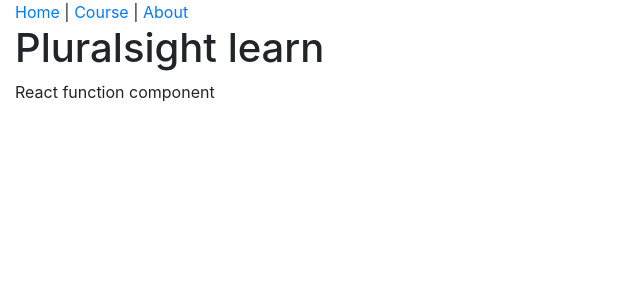
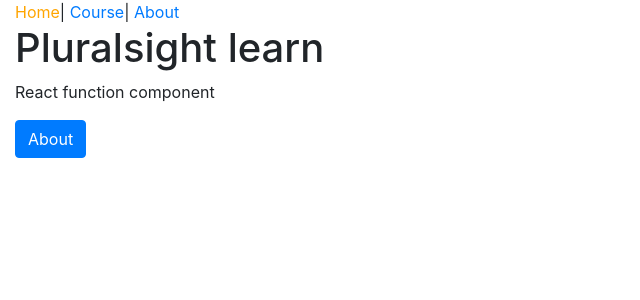
Before and after one commit to deepak199814/Courses_React, a React (Create React App) app: page / in a window 1280 px wide. Shown: the top 300 px of the page, without its empty margins (0-640 px from the left). Built offline with nearby package versions, Linux system fonts and the light colour scheme; no server answers.

Commit message:
React router,switch,redirect,link,navlink,URLslug,prompt

```diff
--- a/src/components/App.js
+++ b/src/components/App.js
@@ -3,18 +3,23 @@ import HomePage from "./HomePage";
 import AboutPage from "./AboutPage";
 import Header from "./Header";
 import Coursepage from "./CoursePage";
+import NotFoundPage from "./NotFoundPage";
+import ManageCoursePage from "./ManageCoursePage";
+import { Route, Switch, Redirect } from "react-router-dom";
 
 export default function App() {
-  function getRouting() {
-    const route = window.location.pathname;
-    if (route === "/about") return <AboutPage />;
-    if (route === "/courses") return <Coursepage />;
-    else return <HomePage />;
-  }
   return (
     <div className="container-fluid">
       <Header />
-      {getRouting()}
+      <Switch>
+        <Route path="/" exact component={HomePage} />
+        <Route path="/courses" component={Coursepage} />
+        <Route path="/about" component={AboutPage} />
+        <Route path="/course/:slug" component={ManageCoursePage} />
+        <Redirect from="/about-page" to="/about" />
+        <Route component={NotFoundPage} />{" "}
+        {/* Not found should be in last beacuse <switch> tag will stop once if it found match*/}
+      </Switch>
     </div>
   );
 }
--- a/src/components/CourseList.js
+++ b/src/components/CourseList.js
@@ -1,4 +1,5 @@
 import React from "react";
+import { Link } from "react-router-dom";
 import PropTypes from "prop-types";
 
 export default function CourseList(props) {
@@ -15,7 +16,9 @@ export default function CourseList(props) {
         {props.courses.map((course) => {
           return (
             <tr key={course.id}>
-              <td>{course.title}</td>
+              <td>
+                <Link to={"/course/" + course.slug}>{course.title}</Link>
+              </td>
               <td>{course.authorId}</td>
               <td>{course.category}</td>
             </tr>
--- a/src/components/Header.js
+++ b/src/components/Header.js
@@ -1,10 +1,21 @@
 import React from "react";
+import { NavLink } from "react-router-dom";
 
 export default function Header() {
+  const activeStyle = { color: "orange" };
   return (
     <nav>
-      <a href="/">Home</a> | <a href="/courses">Course</a> | {""}
-      <a href="about">About</a>
+      <NavLink activeStyle={activeStyle} exact to="/">
+        Home
+      </NavLink>
+      {"| "}
+      <NavLink activeStyle={activeStyle} to="/courses">
+        Course
+      </NavLink>
+      {"| "}
+      <NavLink activeStyle={activeStyle} to="/about">
+        About
+      </NavLink>
     </nav>
   );
 }
--- a/src/components/HomePage.js
+++ b/src/components/HomePage.js
@@ -1,10 +1,14 @@
 import React from "react";
+import { Link } from "react-router-dom";
 
 export default function HomePage() {
   return (
     <div className="Jumbotron">
       <h1>Pluralsight learn</h1>
       <p>React function component</p>
+      <Link to="about" className="btn btn-primary">
+        About
+      </Link>
     </div>
   );
 }
--- /dev/null
+++ b/src/components/ManageCoursePage.js
@@ -0,0 +1,13 @@
+import React from "react";
+import { Prompt } from "react-router-dom";
+
+const ManageCoursePage = (props) => {
+  return (
+    <>
+      <Prompt when={true} message="Are you sure want to leave course block ?" />
+      <h2>ManageCourse</h2>
+      <h5>Course Title is {props.match.params.slug}</h5>
+    </>
+  );
+};
+export default ManageCoursePage;
--- /dev/null
+++ b/src/components/NotFoundPage.js
@@ -0,0 +1,13 @@
+import React from "react";
+import { Link } from "react-router-dom";
+
+export default function NotFoundPage() {
+  return (
+    <>
+      <h2>Page Not found</h2>
+      <p>
+        <Link to="/">Back to Home </Link>
+      </p>
+    </>
+  );
+}
```
Also changed, not shown: src/index.js (+5 -2 lines).
